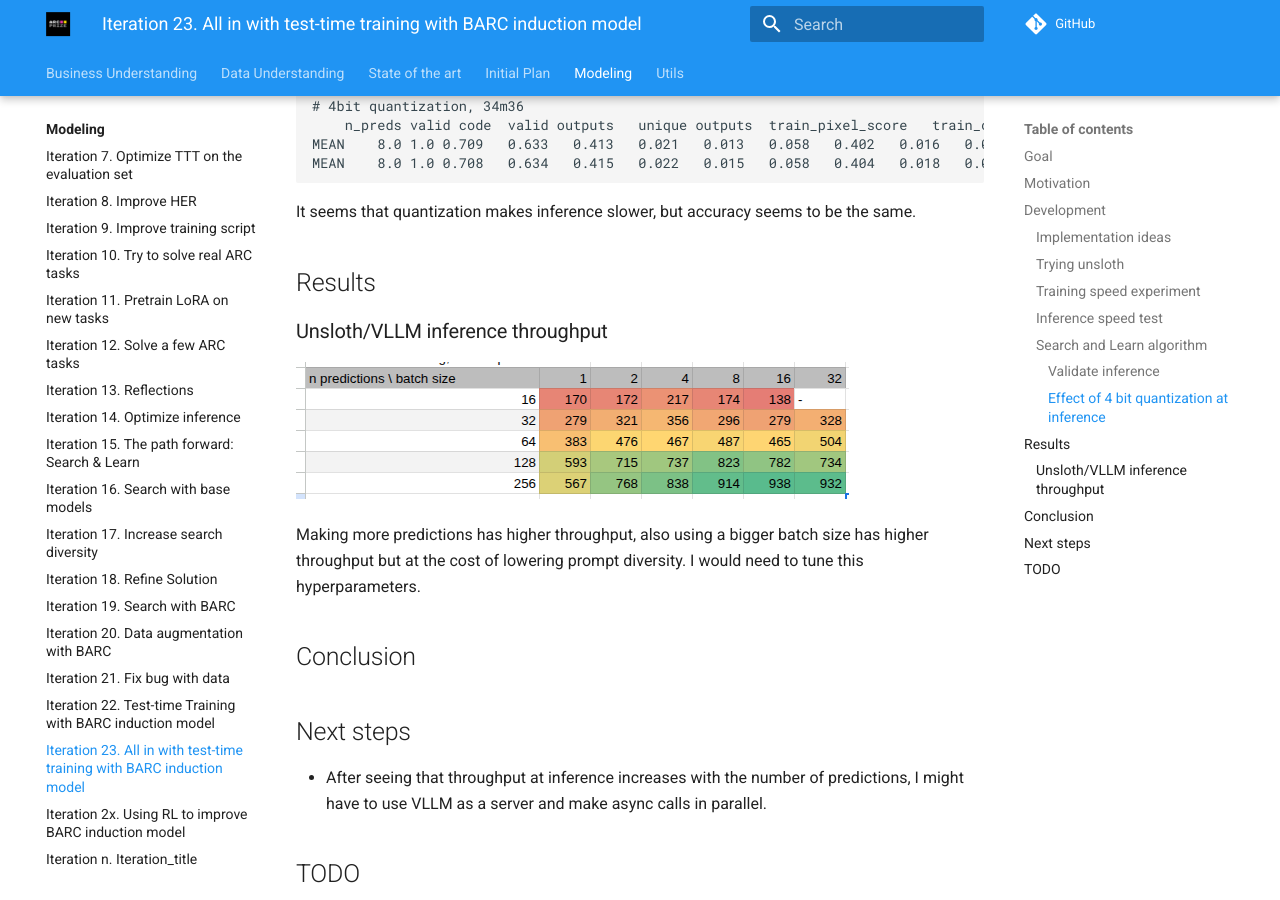
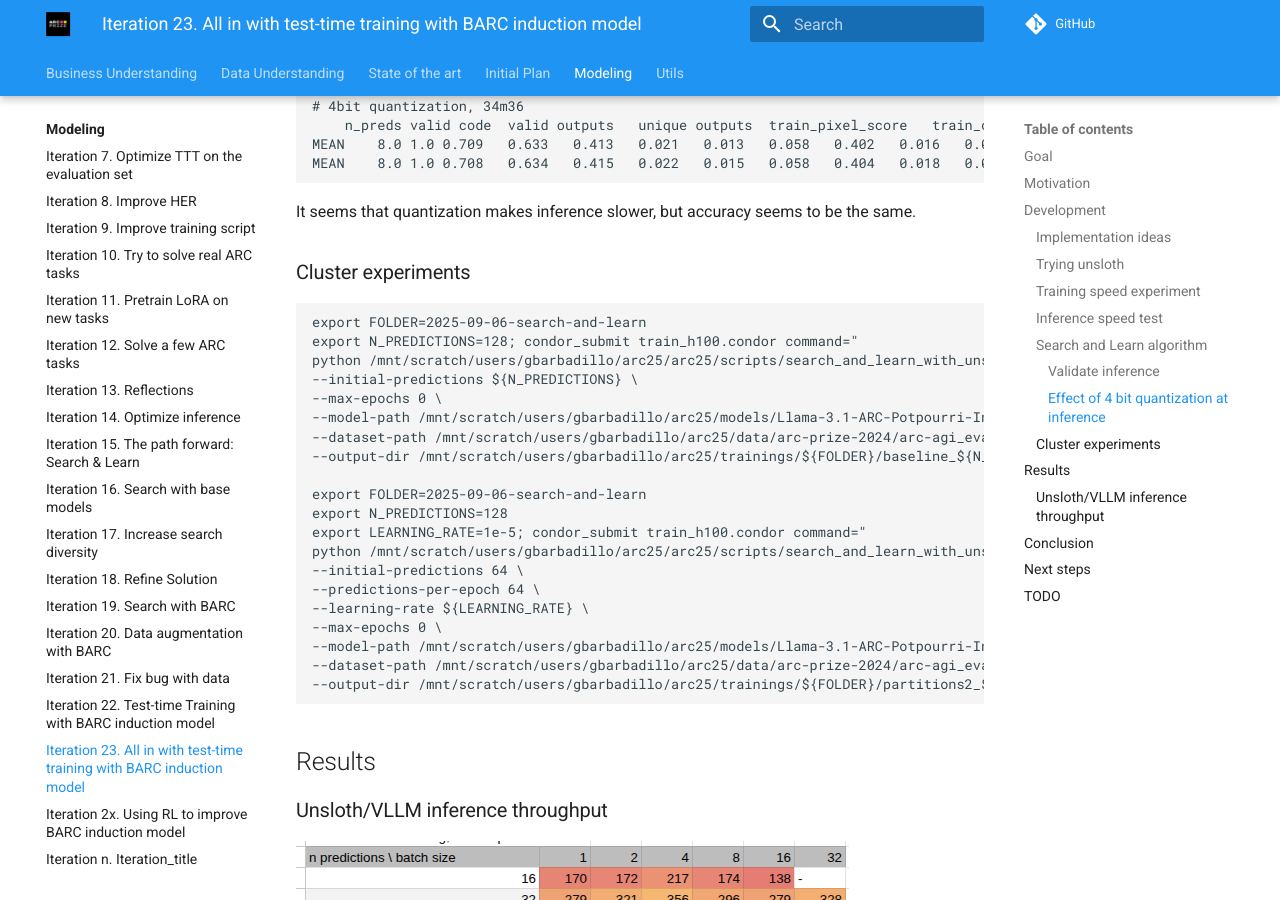
Before and after one commit to ironbar/arc25, an MkDocs documentation site: the page built from docs/modeling/Iteration_23_ttt_BARC_v2.md, in a window 1280 px wide and 900 px high, scrolled down 4268 px. Built offline with MkDocs 1.6.1 and Material for MkDocs 9.7.7, drawn with Linux system fonts in a browser that asks for light colours; comment, search, counter and statistics services are not loaded.

Commit message:
proposed first experiments

````diff
--- a/docs/modeling/Iteration_23_ttt_BARC_v2.md
+++ b/docs/modeling/Iteration_23_ttt_BARC_v2.md
@@ -189,6 +189,31 @@
 
 It seems that quantization makes inference slower, but accuracy seems to be the same.
 
+### Cluster experiments
+
+```bash
+export FOLDER=2025-09-06-search-and-learn
+export N_PREDICTIONS=128; condor_submit train_h100.condor command="
+python /mnt/scratch/users/gbarbadillo/arc25/arc25/scripts/search_and_learn_with_unsloth.py \
+--initial-predictions ${N_PREDICTIONS} \
+--max-epochs 0 \
+--model-path /mnt/scratch/users/gbarbadillo/arc25/models/Llama-3.1-ARC-Potpourri-Induction-8B \
+--dataset-path /mnt/scratch/users/gbarbadillo/arc25/data/arc-prize-2024/arc-agi_evaluation_challenges.json \
+--output-dir /mnt/scratch/users/gbarbadillo/arc25/trainings/${FOLDER}/baseline_${N_PREDICTIONS}" -append request_gpus=1 -append request_cpus=8
+
+export FOLDER=2025-09-06-search-and-learn
+export N_PREDICTIONS=128
+export LEARNING_RATE=1e-5; condor_submit train_h100.condor command="
+python /mnt/scratch/users/gbarbadillo/arc25/arc25/scripts/search_and_learn_with_unsloth.py \
+--initial-predictions 64 \
+--predictions-per-epoch 64 \
+--learning-rate ${LEARNING_RATE} \
+--max-epochs 0 \
+--model-path /mnt/scratch/users/gbarbadillo/arc25/models/Llama-3.1-ARC-Potpourri-Induction-8B \
+--dataset-path /mnt/scratch/users/gbarbadillo/arc25/data/arc-prize-2024/arc-agi_evaluation_challenges.json \
+--output-dir /mnt/scratch/users/gbarbadillo/arc25/trainings/${FOLDER}/partitions2_${N_PREDICTIONS}_lr${LEARNING_RATE}" -append request_gpus=1 -append request_cpus=8
+```
+
 ## Results
 
 ### Unsloth/VLLM inference throughput
````
Also changed, not shown: 1 other file.
